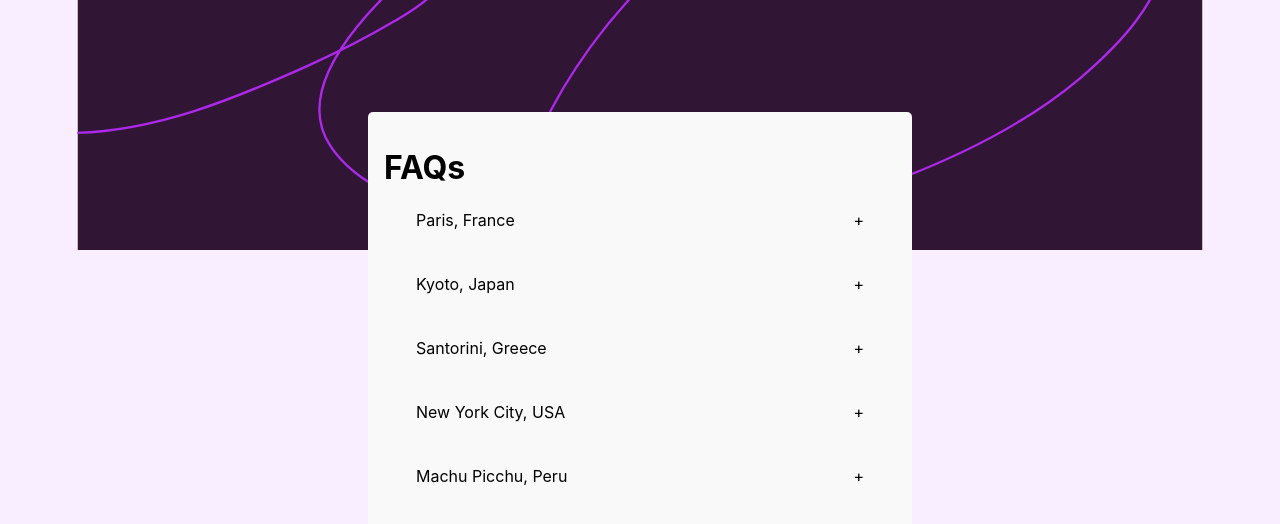
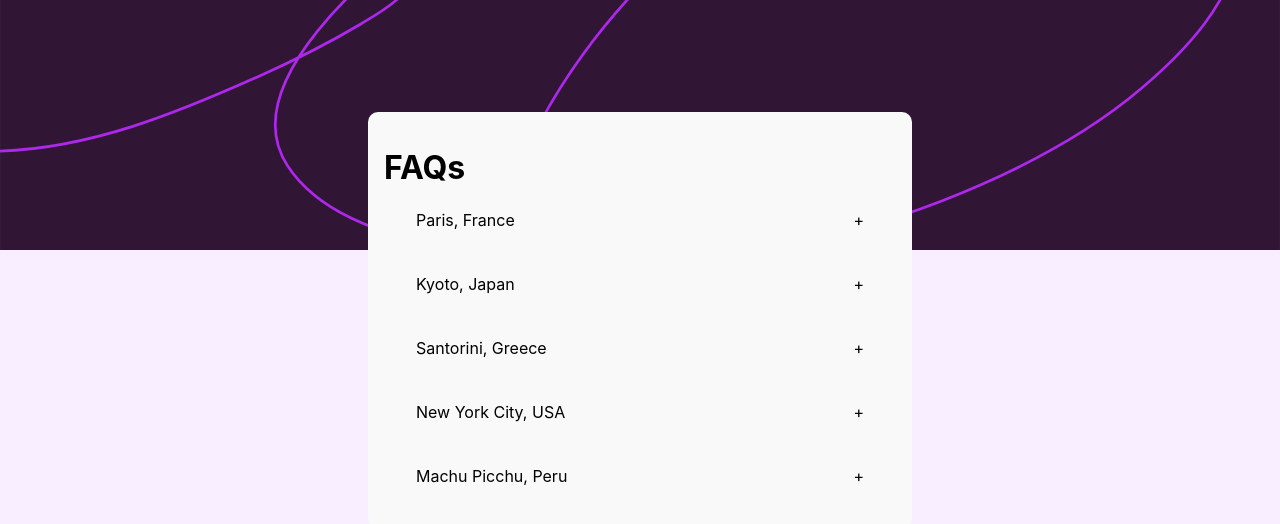
Before and after one commit to daltobello/faq-accordion, a React (Vite) app: page / in a window 1280 px wide. Shown: the top 524 px of the page. Built offline with nearby package versions, Linux system fonts and the light colour scheme.

Commit message:
Adjust background image to cover the entire container

```diff
--- a/src/components/App/App.css
+++ b/src/components/App/App.css
@@ -1,8 +1,9 @@
 .app {
   background-image: url('/src/assets/images/background-pattern-desktop.svg');
-  background-size: 100% 250px;
   background-repeat: no-repeat;
-  background-position: top;
+  background-position: center top;
+  max-height: 250px;
+  background-size: cover;
 }
 
 .accordion-wrapper {
@@ -16,8 +17,7 @@
 .accordion {
   margin-top: 2em;
   padding: 1em;
-  /* border: 1px solid #ccc; */
-  border-radius: 5px;
+  border-radius: 10px;
   background-color: #f9f9f9;
 }
 
```
